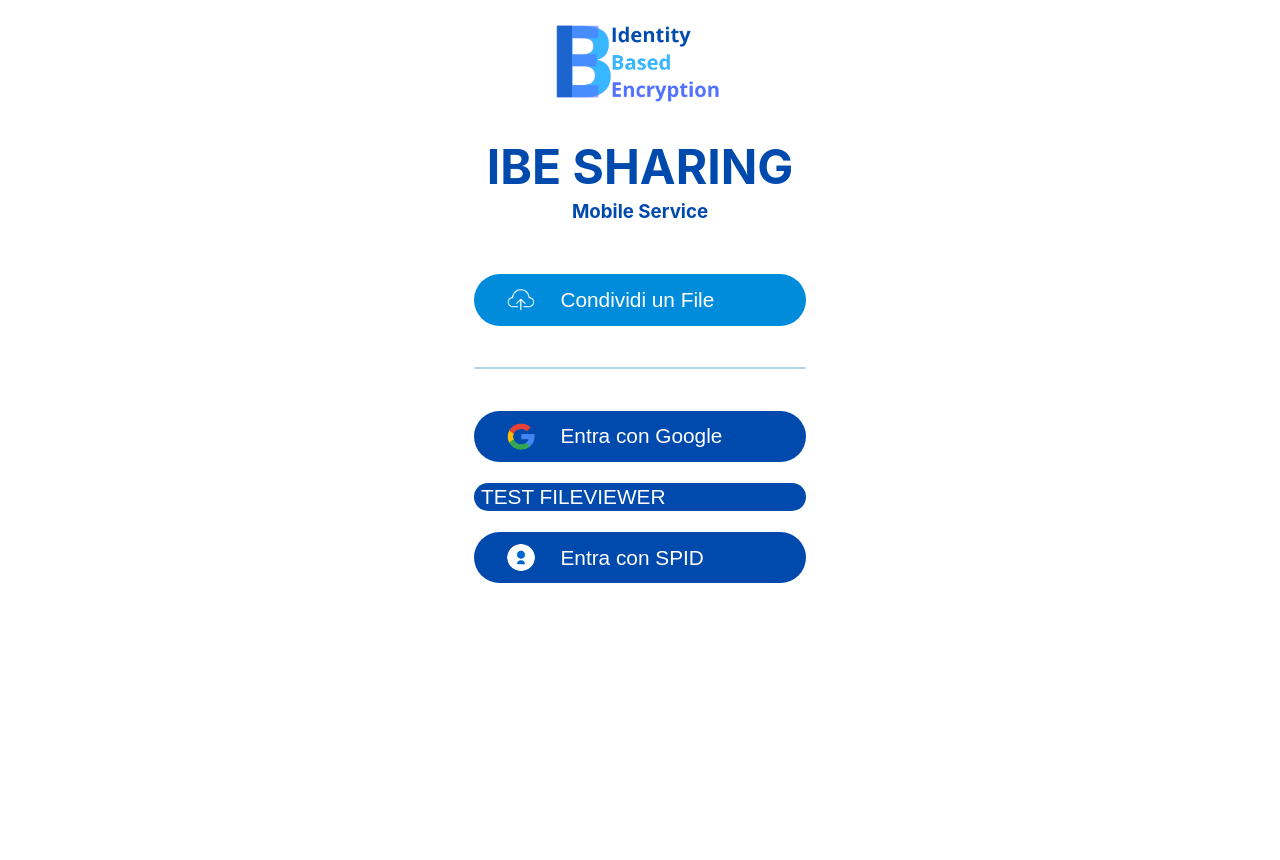
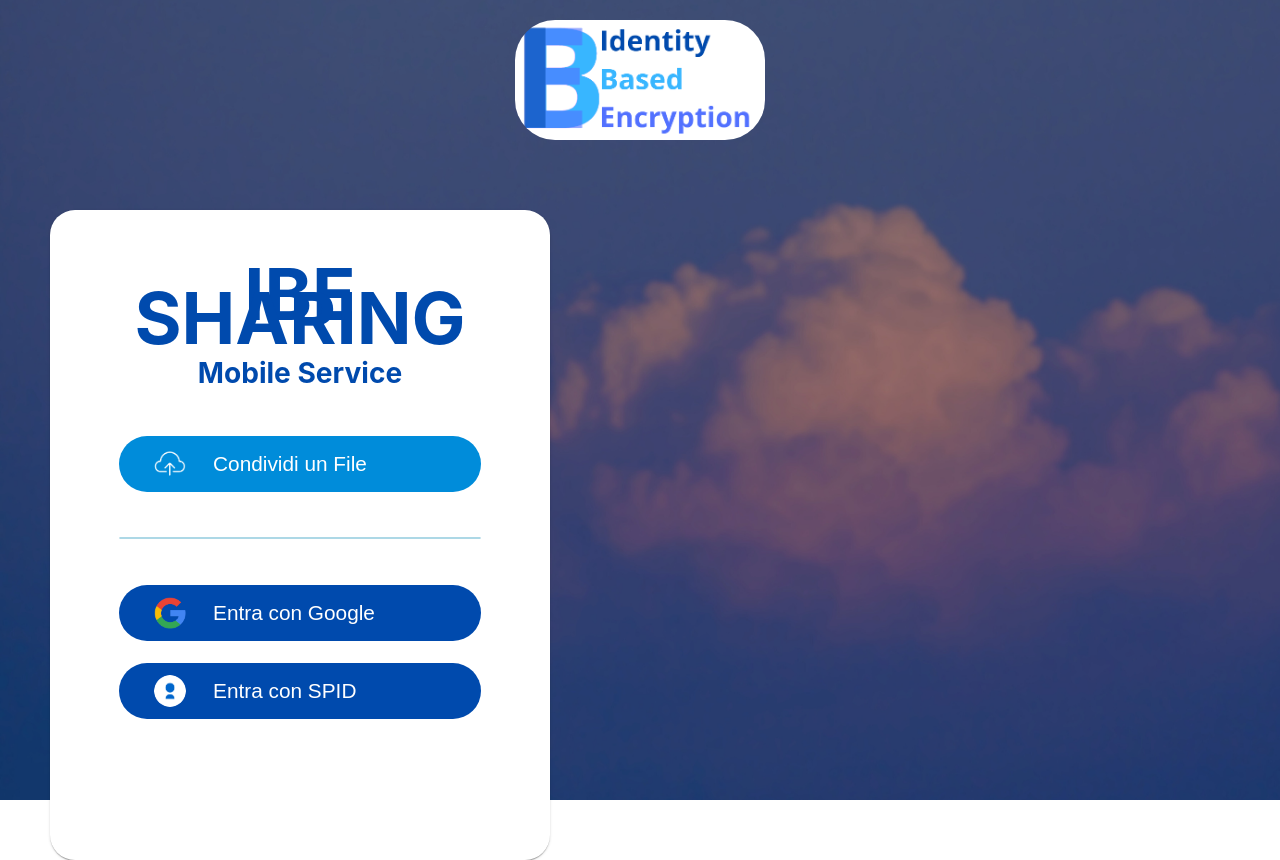
Before and after one commit to ErroFerro/id-share-frontend, a Vue app: page / in a window 1280 px wide. Before the commit the page ends 800 px from the top, so only its background shows below. Built offline with nearby package versions, Linux system fonts and the light colour scheme.

Commit message:
Changed homepage into card. Style changes, centering objects inside cards. Added some styles in style.css

```diff
--- a/src/style.css
+++ b/src/style.css
@@ -30,7 +30,7 @@ button {
   text-align: center;
   margin-top: 5%;
   width: 80%;
-  height: 10%;
+  height: 20%;
   border: 1px solid transparent;
   border-radius: 50px;
   font-size: 1.3em;
@@ -51,3 +51,18 @@ button img {
   color: var(--blue-secondary);
   margin: 10px auto;
 }
+
+.p-card-content{ /* card template #content*/
+  display: flex;
+  flex-direction: column;
+  justify-content: center;
+  align-items: center;
+  padding: 0;
+  margin:0 auto;
+}
+
+hr {
+  border: 0.5px solid lightblue;
+  width: 80%;
+  border-radius: 5px;
+}
--- a/src/views/choose.vue
+++ b/src/views/choose.vue
@@ -19,12 +19,9 @@ let titolo = ref("");
 
 
     <div id="container">
-
-      <Card style="border-radius: 25px;" >
-        <template #title>
-
-          <h1 class="titoli">UPLOAD & SHARE</h1>
-
+      <Card style="border-radius: 25px; height: 650px;"  >
+        <template #title class="titoli">
+          <h1 >UPLOAD & SHARE</h1>
         </template>
 
         <template #content>
@@ -79,18 +76,18 @@ let titolo = ref("");
                   background-color: var(--blue-primary);
                   color: white;
                   padding: 1em;
-                margin: 0;
-                margin-top: 1.5em;
+                  margin: 1.5em auto;
                 "
               />
 
             </div>
 
-          <button  id="Home" @click="$router.push('homepage')">
+            <hr />
+
+            <button id="Home" @click="$router.push('homepage')">
               <img src="/img/home.png" alt="share image" />
               Home
             </button>
-
         </template>
       </Card>
     </div>
@@ -121,12 +118,10 @@ let titolo = ref("");
   margin: 50px auto;
 
 }
-
 .logo{
   margin: 20px auto;
   border-radius: 40px;
 }
-
 
 .divinputs {
   margin: 0;
@@ -137,7 +132,6 @@ let titolo = ref("");
   height: 300px;
   align-items: center;
 }
-
 .inputtext {
   border: solid var(--blue-primary) 2px;
   border-radius: 50px;
@@ -164,14 +158,24 @@ span label {
 
 #Home {
   background-color: var(--blue-secondary);
+
 }
 
 #Home:hover {
   background-color: var(--blue-hover);
 }
 
+h1 {
+  color: var(--blue-secondary);
+  font-size: 2em;
+  text-align: center;
+  margin-top: 20px;
+}
 
-@media (min-width: 800px){  /* mobilefirst */
+
+
+
+@media (min-width:1050px){  /* mobilefirst */
             #container{
               margin: 50px;
             }
@@ -184,11 +188,6 @@ span label {
               background-repeat: no-repeat;
               height: 100vh;
             }
-            .logo{
-
-            }
-
-
 
         }
 
--- a/src/views/homepage.vue
+++ b/src/views/homepage.vue
@@ -1,5 +1,6 @@
 <script setup>
 import SpidBtn from "../components/SpidBtn.vue";
+import Card from 'primevue/card';
 
 // ESEMPIO IN JAVASCRIPT
 // import router from '../router';
@@ -12,13 +13,21 @@ function redirectToOAuth() {
 </script>
 
 <template>
+  <div id="background">
+
+    <!-- <Image src="/img/logo.png" alt="Image" width="180" /> -->
+    <img class="logo" src="/img/logo.png" alt="Image" width="250"  />
+
     <div id="container">
-    <Image src="/img/logo.png" alt="Image" width="180" />
 
-    <div class="titoli">
+      <Card style="border-radius: 25px; height: 650px;" >
+
+        <template #title class="titoli">
             <h1 style="margin-bottom: 0px">IBE SHARING</h1>
             <h3>Mobile Service</h3>
-    </div>
+        </template>
+
+        <template #content>
 
             <button id="Share" @click="$router.push('choose')">
             <img src="/img/share.png" alt="share image" />
@@ -32,29 +41,54 @@ function redirectToOAuth() {
             Entra con Google
           </button>
 
-    <button id="Login" @click="$router.push('fileviewer')">
+          <!-- <button id="Login" @click="$router.push('fileviewer')">
             TEST FILEVIEWER
-    </button>
+          </button> -->
 
           <SpidBtn />
+
+        </template>
+
+      </Card>
+    </div>
   </div>
 </template>
 <style scoped>
+
+#background{
+  display: flex;
+  flex-direction: column;
+  background-image: url("../assets/choosebackgroundmobile.png");
+  background: cover;
+  background-size: 100%;
+  background-repeat:no-repeat;
+  background-position-x: left ;
+  height: 100vh;
+}
+
 #container {
-  width: 415px;
+
+  display: flex;
+  flex-direction: column;
+  justify-content: center;
+  align-items: center;
+  width:500px;
+  padding: 0;
+  margin:0 auto;
+
+
+  /* width: 415px;
   margin: 20px auto;
   padding: 0;
   display: flex;
   flex-direction: column;
   align-items: center;
-  justify-content: center;
+  justify-content: center; */
 }
 
+
 hr {
-  border: 0.5px solid lightblue;
   margin: 10% 1% 5% 1%;
-  border-radius: 5px;
-  width: 80%;
 }
 #Share {
   background-color: var(--blue-primary);
@@ -82,4 +116,28 @@ h3 {
   text-align: center;
   padding-top: 3px;
 }
+
+.logo{   /** si puo mettere in style.css? */
+  margin: 20px auto;
+  border-radius: 40px;
+}
+
+
+@media (min-width: 1050px){  /* mobilefirst */
+
+            #container{
+              margin: 50px;
+            }
+
+            #background{
+              display: flex;
+              flex-direction: column;
+              background-image: url("../assets/choosebackground.png");
+              background: cover;
+              background-size: cover;
+              background-repeat: no-repeat;
+              height: 100vh;
+            }
+
+        }
 </style>
```
Lines whose indentation alone changed are shown as unchanged.
